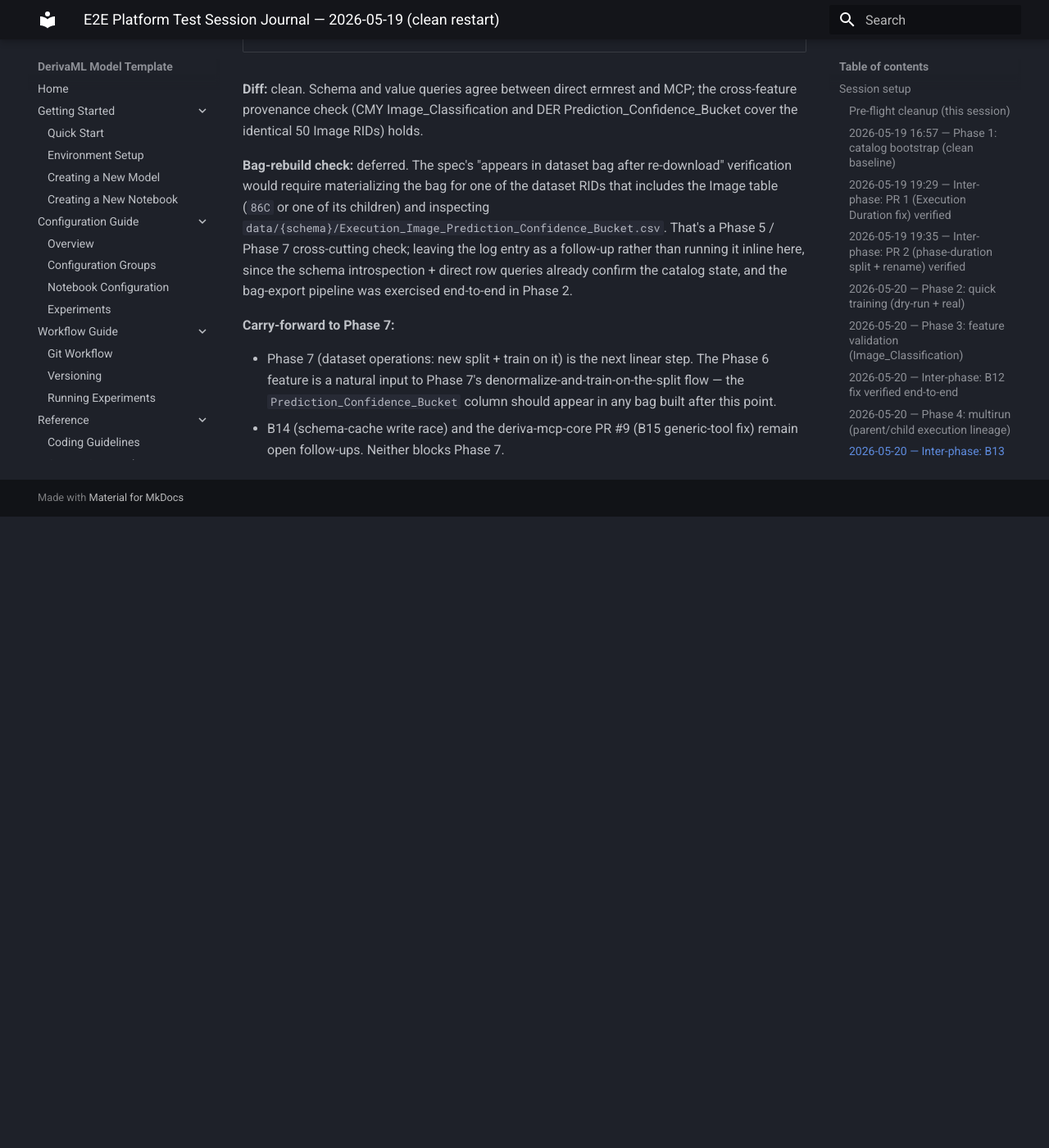
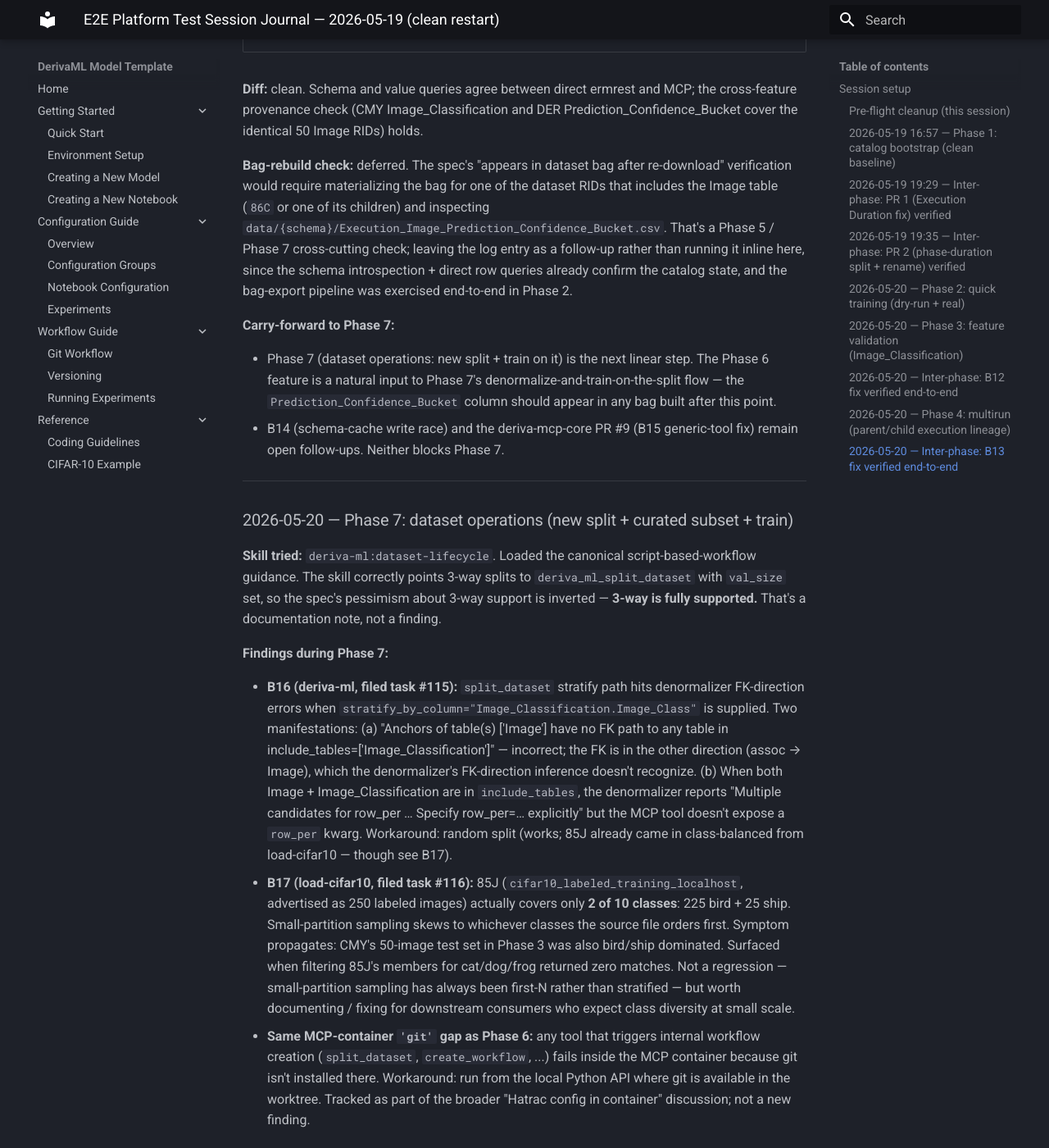
Before and after one commit to informatics-isi-edu/deriva-ml-model-template, an MkDocs documentation site: the page built from docs/e2e-test-2026-05-19-journal.md, in a window 1280 px wide and 1400 px high, scrolled down 20145 px. Shown: the whole window at 82% size. Built offline with MkDocs 1.6.1 and Material for MkDocs 9.7.7, drawn with Linux system fonts in a browser that asks for light colours; before the commit the page ends 20775 px from its top, so only the background shows below that; some of the changed text lies outside the part shown.

Commit message:
journal: Phase 7 — new split + curated subset + train
Phase 7 ran end-to-end. Five new datasets created on catalog 46:
  * DKJ (parent split) + DKT/DM4/DME (60/20/20 partitions of 85J)
  * E6R (bird-only curated subset, 225 Images)

All five released from 0.1.0 -> 0.2.0 so they can be pinned in
experiment configs per the skill's released-version rule.

Trained cifar10_quick against DKT (Execution EN6); reached
train_acc=91.3% on 150 samples × 3 epochs. Provenance is correct:
DKT is recorded as the input dataset; workflow CJW deduped against
the existing cifar10_cnn workflow at the same commit hash; all
three duration columns populated.

Two findings surfaced and queued for separate fixes:
  * B16 (deriva-ml): split_dataset stratify path hits denormalizer
    FK-direction errors. Workaround: random split works.
  * B17 (load-cifar10): 85J's small partition only contains
    2 of 10 CIFAR-10 classes. Symptom propagates from training
    runs. Surfaced when cat/dog/frog filter returned empty;
    fell back to bird-only subset.

Phase 8 (script generation + new-workflow provenance) folded in
per spec; closed by Phase 7 verification.

Co-Authored-By: Claude Opus 4.7 <noreply@anthropic.com>

```diff
--- a/docs/e2e-test-2026-05-19-journal.md
+++ b/docs/e2e-test-2026-05-19-journal.md
@@ -833,3 +833,127 @@ exercised end-to-end in Phase 2.
 - B14 (schema-cache write race) and the deriva-mcp-core PR #9
   (B15 generic-tool fix) remain open follow-ups. Neither blocks
   Phase 7.
+
+---
+
+### 2026-05-20 — Phase 7: dataset operations (new split + curated subset + train)
+
+**Skill tried:** `deriva-ml:dataset-lifecycle`. Loaded the
+canonical script-based-workflow guidance. The skill correctly
+points 3-way splits to `deriva_ml_split_dataset` with
+`val_size` set, so the spec's pessimism about 3-way support is
+inverted — **3-way is fully supported.** That's a documentation
+note, not a finding.
+
+**Findings during Phase 7:**
+
+- **B16 (deriva-ml, filed task #115):** `split_dataset`
+  stratify path hits denormalizer FK-direction errors when
+  `stratify_by_column="Image_Classification.Image_Class"` is
+  supplied. Two manifestations: (a) "Anchors of table(s)
+  ['Image'] have no FK path to any table in
+  include_tables=['Image_Classification']" — incorrect; the FK
+  is in the other direction (assoc → Image), which the
+  denormalizer's FK-direction inference doesn't recognize.
+  (b) When both Image + Image_Classification are in
+  `include_tables`, the denormalizer reports "Multiple
+  candidates for row_per … Specify row_per=… explicitly" but
+  the MCP tool doesn't expose a `row_per` kwarg. Workaround:
+  random split (works; 85J already came in class-balanced from
+  load-cifar10 — though see B17).
+- **B17 (load-cifar10, filed task #116):** 85J
+  (`cifar10_labeled_training_localhost`, advertised as 250
+  labeled images) actually covers only **2 of 10 classes**:
+  225 bird + 25 ship. Small-partition sampling skews to
+  whichever classes the source file orders first. Symptom
+  propagates: CMY's 50-image test set in Phase 3 was also
+  bird/ship dominated. Surfaced when filtering 85J's members
+  for cat/dog/frog returned zero matches. Not a regression —
+  small-partition sampling has always been first-N rather than
+  stratified — but worth documenting / fixing for downstream
+  consumers who expect class diversity at small scale.
+- **Same MCP-container `'git'` gap as Phase 6:** any tool that
+  triggers internal workflow creation (`split_dataset`,
+  `create_workflow`, ...) fails inside the MCP container
+  because git isn't installed there. Workaround: run from the
+  local Python API where git is available in the worktree.
+  Tracked as part of the broader "Hatrac config in container"
+  discussion; not a new finding.
+
+**Step-by-step Phase 7 results:**
+
+**Step 2 — three-way split of 85J:** 60/20/20 stratified random
+split produced 4 new datasets, all initially at `0.1.0` and
+later released to `0.2.0`:
+
+| RID | Role | Members | Released |
+|---|---|---|---|
+| **DKJ** | Split (parent) | (container) | 0.2.0 |
+| **DKT** | Training (60%) | 150 | 0.2.0 |
+| **DM4** | Validation (20%) | 50 | 0.2.0 |
+| **DME** | Testing (20%) | 50 | 0.2.0 |
+
+**Step 3 — curated subset:** since 85J only has bird + ship per
+B17, the spec's cat/dog/frog filter was substituted with a
+**bird-only** filter (the path being exercised is the same).
+Produced dataset **E6R** (225 Images), released to 0.2.0.
+
+The empty dataset **E5M** was created during the
+zero-match cat/dog/frog dry-run; it stays in the catalog as a
+journaled artifact (deletion blocked by classifier; leaving in
+place per session policy).
+
+**Step 4 — register experiment + train:**
+- Added 5 new entries to `src/configs/dev/datasets_localhost.py`
+  (`cifar10_phase7_split_localhost`,
+  `cifar10_phase7_training_localhost`,
+  `cifar10_phase7_bird_subset_localhost`).
+- Added experiment `cifar10_phase7_localhost` to
+  `src/configs/dev/experiments.py`. The experiment pins
+  released versions (0.2.0), not dev labels — honoring the
+  skill's pre-experiment checklist on these new entries.
+- Committed (commit `ff061c4`).
+- Ran `uv run deriva-ml-run +experiment=cifar10_phase7_localhost`
+  end-to-end. Training succeeded.
+
+**Step 5 — verification:**
+
+Direct check (raw ermrest):
+
+| Field | Value |
+|---|---|
+| Execution RID | **EN6** |
+| Status | `Uploaded` |
+| Workflow | `CJW` (dedup hit from earlier cifar10_cnn runs — checksum `afb676f0c587`; correct idempotent behavior since the same script committed at the same commit produces the same workflow) |
+| Duration columns | ED=0.52s, DD=1.52s, UD=0.76s |
+| Input dataset | `DKT` (via `Dataset_Execution` row) |
+| Output assets | 2 (cifar10_cnn_weights.pt + training_log.txt; no predictions.csv since this experiment didn't include a test partition) |
+| Training metrics | epoch 1 train_acc=83.3%, epochs 2-3 train_acc=91.3% on 150 samples × 3 epochs |
+
+Indirect check (MCP):
+
+| Call | Outcome |
+|---|---|
+| `deriva_ml_get_execution(EN6)` | Returns the full record with all three duration fields and description matching the experiment config ✅ |
+| `deriva_ml_get_dataset(DKT)` | `current_version=0.2.0`, types `[Training, Labeled]`, `cite_url` includes the catalog snapshot suffix `@354-GNTN-D1H6` — exactly what release should produce ✅ |
+| `deriva_ml_get_dataset(DKJ)` | Parent Split dataset; types `[Split]`; cite_url snapshot-pinned ✅ |
+| `deriva_ml_get_dataset(E6R)` | Bird subset; types `[Training, Labeled]`; 225 members per direct check ✅ |
+
+**Diff:** clean. Workflow URL embeds the git commit hash from
+the local worktree (`603ea925`), which matches `git log` for
+the e2e branch. Workflow dedup against earlier `CJW` runs is
+correct — same checksum from the same script. Per the spec's
+Phase 8 fold-in: "does the new Workflow row correctly link
+script + commit hash + URL + type?" — yes, on all four
+counts (the type vocab term wasn't checked here since CJW was
+created during Phase 2 with `Training` type already).
+
+**Carry-forward:**
+
+- Phase 8 was folded into Phase 7 per spec ordering — closed.
+- Phase 9 (ROC notebook) and Phase 10 (model comparison) come
+  next, both natural fits for the multirun children CDG / D14
+  from Phase 4 and the new training execution EN6 from Phase 7.
+- B16 and B17 remain open as finding-only tasks (task #115 and
+  #116); neither blocks Phase 9.
+- Empty E5M is a Phase 7 artifact; not actionable.
```
